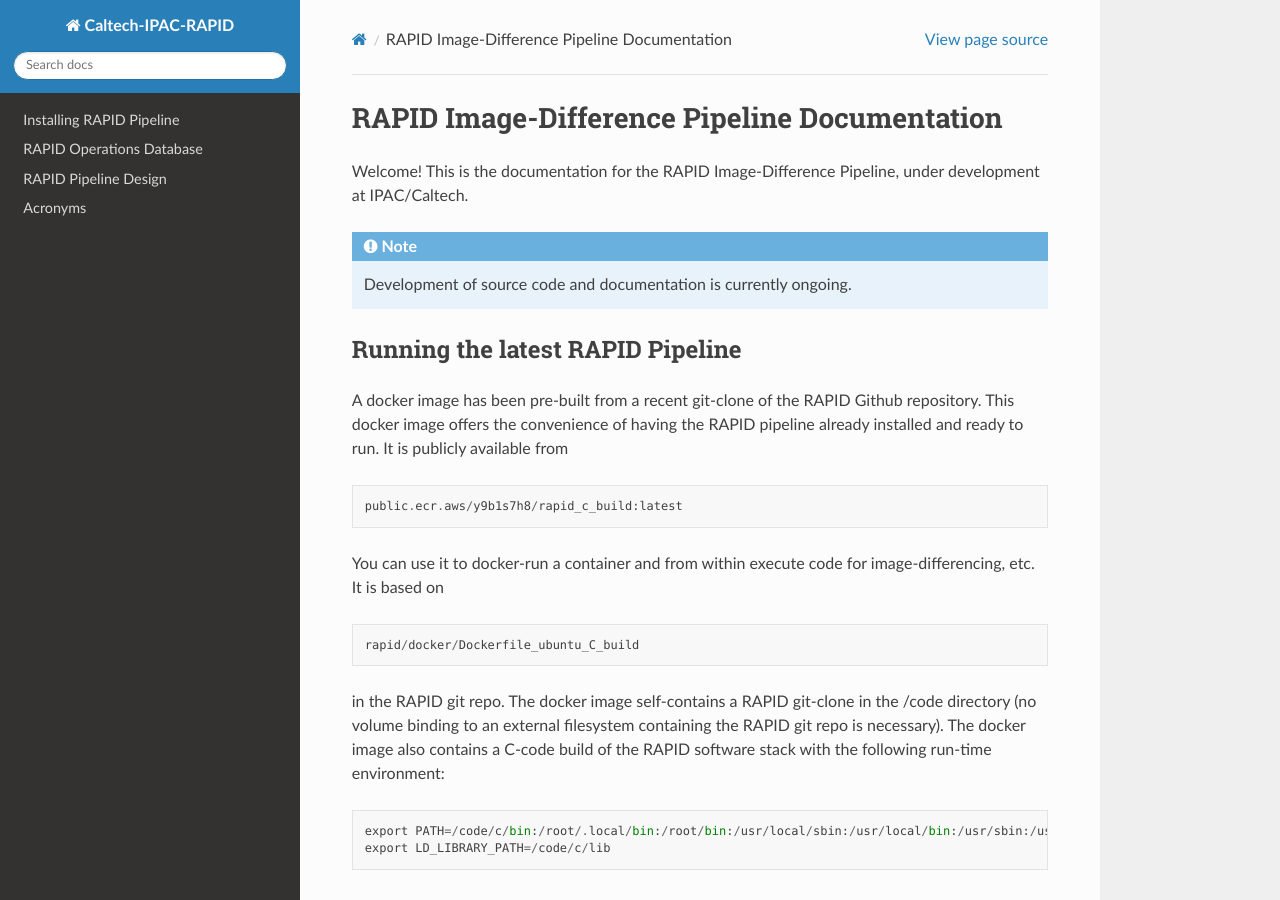
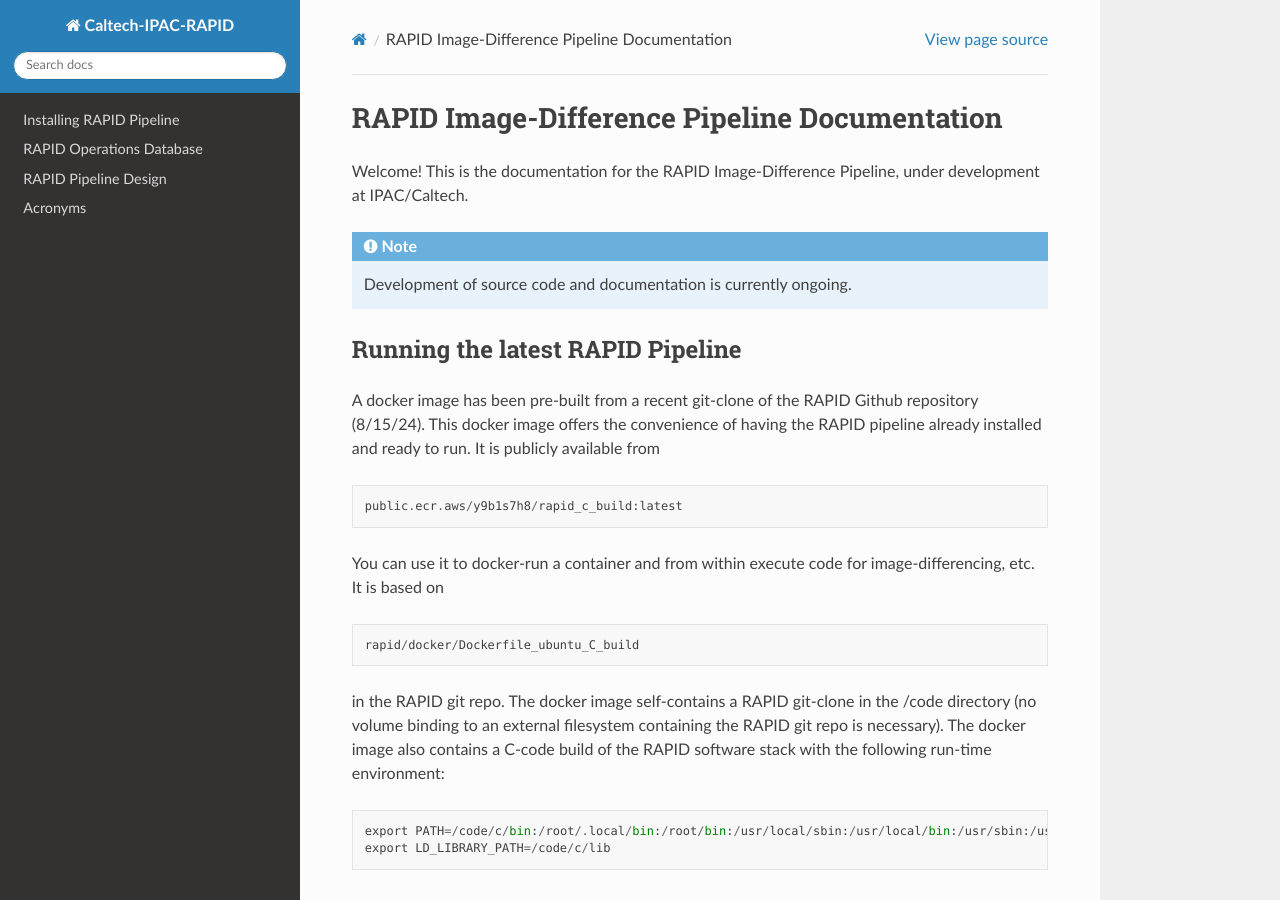
Before and after one commit to Caltech-IPAC/rapid, a Sphinx documentation site: the page built from docs/source/index.rst, in a window 1280 px wide and 900 px high. Built offline with Sphinx 7.4.7 and the Read the Docs theme 2.0.0, drawn with Linux system fonts in a browser that asks for light colours.

```diff
--- a/docs/source/index.rst
+++ b/docs/source/index.rst
@@ -18,7 +18,8 @@ Running the latest RAPID Pipeline
 *************************************
 
 A docker image has been pre-built from a recent git-clone of the RAPID Github
-repository.  This docker image offers the convenience of having the RAPID
+repository (8/15/24).
+This docker image offers the convenience of having the RAPID
 pipeline already installed and ready to run.  It is publicly available from
 
 .. code-block::
```
